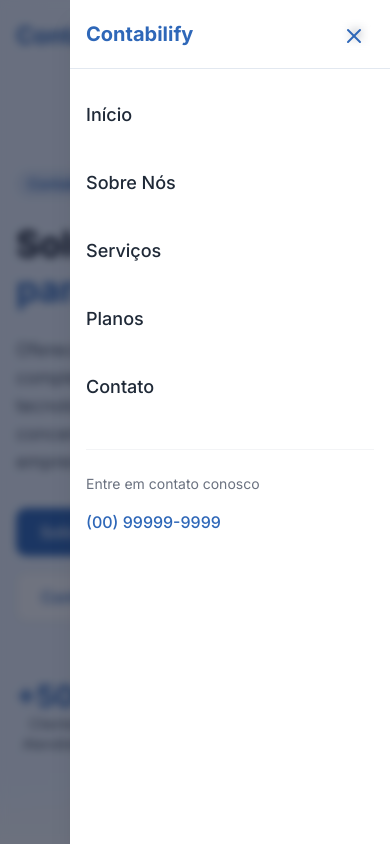
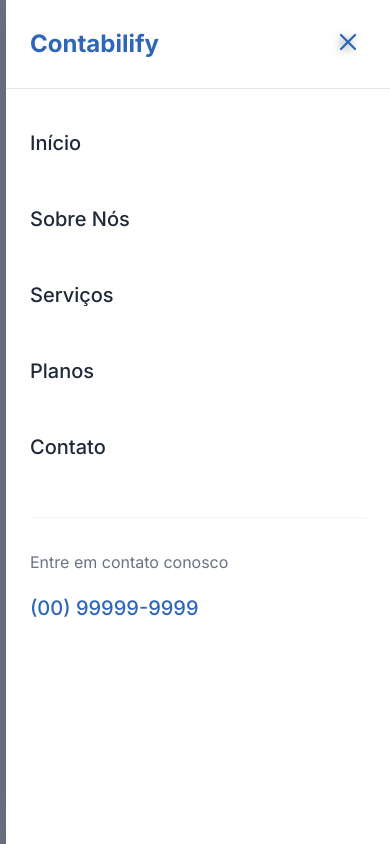
Before and after one commit to DevZipMateus/super-colchoer-verde, a React (Vite) app: page / in a window 390 px wide. Both pictures are taken after a click on the button "Abrir menu". Shown: the top 844 px of the page. Built offline with nearby package versions, Linux system fonts and the light colour scheme.

Commit message:
Adjust menu size
The menu is too small.

```diff
--- a/src/components/header/Logo.tsx
+++ b/src/components/header/Logo.tsx
@@ -10,7 +10,7 @@ const Logo = ({ scrolled }: LogoProps) => {
     <a href="#" className="flex items-center z-10 relative">
       <div
         className={cn(
-          "text-2xl font-bold transition-colors duration-300",
+          "text-3xl font-bold transition-colors duration-300",
           scrolled ? "text-primary" : "text-primary"
         )}
       >
--- a/src/components/header/MobileMenuButton.tsx
+++ b/src/components/header/MobileMenuButton.tsx
@@ -13,7 +13,7 @@ const MobileMenuButton = ({ isMenuOpen, toggleMenu, scrolled }: MobileMenuButton
     <button
       onClick={toggleMenu}
       className={cn(
-        "md:hidden flex items-center justify-center rounded-full p-2 z-50",
+        "md:hidden flex items-center justify-center rounded-full p-3 z-50",
         "focus:outline-none transition-colors duration-200",
         scrolled
           ? "bg-primary/10 text-primary hover:bg-primary/20"
@@ -22,9 +22,9 @@ const MobileMenuButton = ({ isMenuOpen, toggleMenu, scrolled }: MobileMenuButton
       aria-label={isMenuOpen ? 'Fechar menu' : 'Abrir menu'}
     >
       {isMenuOpen ? (
-        <X className="h-6 w-6" />
+        <X className="h-7 w-7" />
       ) : (
-        <Menu className="h-6 w-6" />
+        <Menu className="h-7 w-7" />
       )}
     </button>
   );
--- a/src/components/header/MobileMenuPanel.tsx
+++ b/src/components/header/MobileMenuPanel.tsx
@@ -13,31 +13,31 @@ const MobileMenuPanel = ({ isMenuOpen, onClose, menuItems }: MobileMenuPanelProp
   return (
     <div
       className={cn(
-        'fixed top-0 right-0 bottom-0 z-40 w-full max-w-xs bg-white shadow-xl',
+        'fixed top-0 right-0 bottom-0 z-40 w-full max-w-sm bg-white shadow-xl',
         'transform transition-transform duration-300 ease-in-out md:hidden',
         isMenuOpen ? 'translate-x-0' : 'translate-x-full'
       )}
     >
       {/* Menu Header */}
-      <div className="flex items-center justify-between p-4 border-b">
-        <div className="text-xl font-bold text-primary">Contabilify</div>
+      <div className="flex items-center justify-between p-6 border-b">
+        <div className="text-2xl font-bold text-primary">Contabilify</div>
         <button
           onClick={onClose}
           className="p-2 rounded-full hover:bg-gray-100 text-gray-500"
           aria-label="Fechar menu"
         >
-          <X className="h-5 w-5" />
+          <X className="h-6 w-6" />
         </button>
       </div>
 
       {/* Menu Items */}
-      <nav className="px-4 pt-6 pb-8 overflow-y-auto h-[calc(100%-70px)]">
-        <ul className="space-y-6">
+      <nav className="px-6 pt-8 pb-8 overflow-y-auto h-[calc(100%-82px)]">
+        <ul className="space-y-8">
           {menuItems.map((item) => (
             <li key={item.name}>
               <a
                 href={item.href}
-                className="text-lg font-medium text-gray-800 hover:text-primary transition-colors block py-2"
+                className="text-xl font-medium text-gray-800 hover:text-primary transition-colors block py-2"
                 onClick={onClose}
               >
                 {item.name}
@@ -47,11 +47,11 @@ const MobileMenuPanel = ({ isMenuOpen, onClose, menuItems }: MobileMenuPanelProp
         </ul>
 
         {/* Contact Info */}
-        <div className="mt-10 pt-6 border-t border-gray-100">
-          <p className="text-sm text-gray-500 mb-2">Entre em contato conosco</p>
+        <div className="mt-12 pt-8 border-t border-gray-100">
+          <p className="text-md text-gray-500 mb-3">Entre em contato conosco</p>
           <a
             href="tel:+5500999999999"
-            className="text-primary hover:text-primary/80 font-medium block py-2"
+            className="text-xl text-primary hover:text-primary/80 font-medium block py-2"
           >
             (00) 99999-9999
           </a>
```
